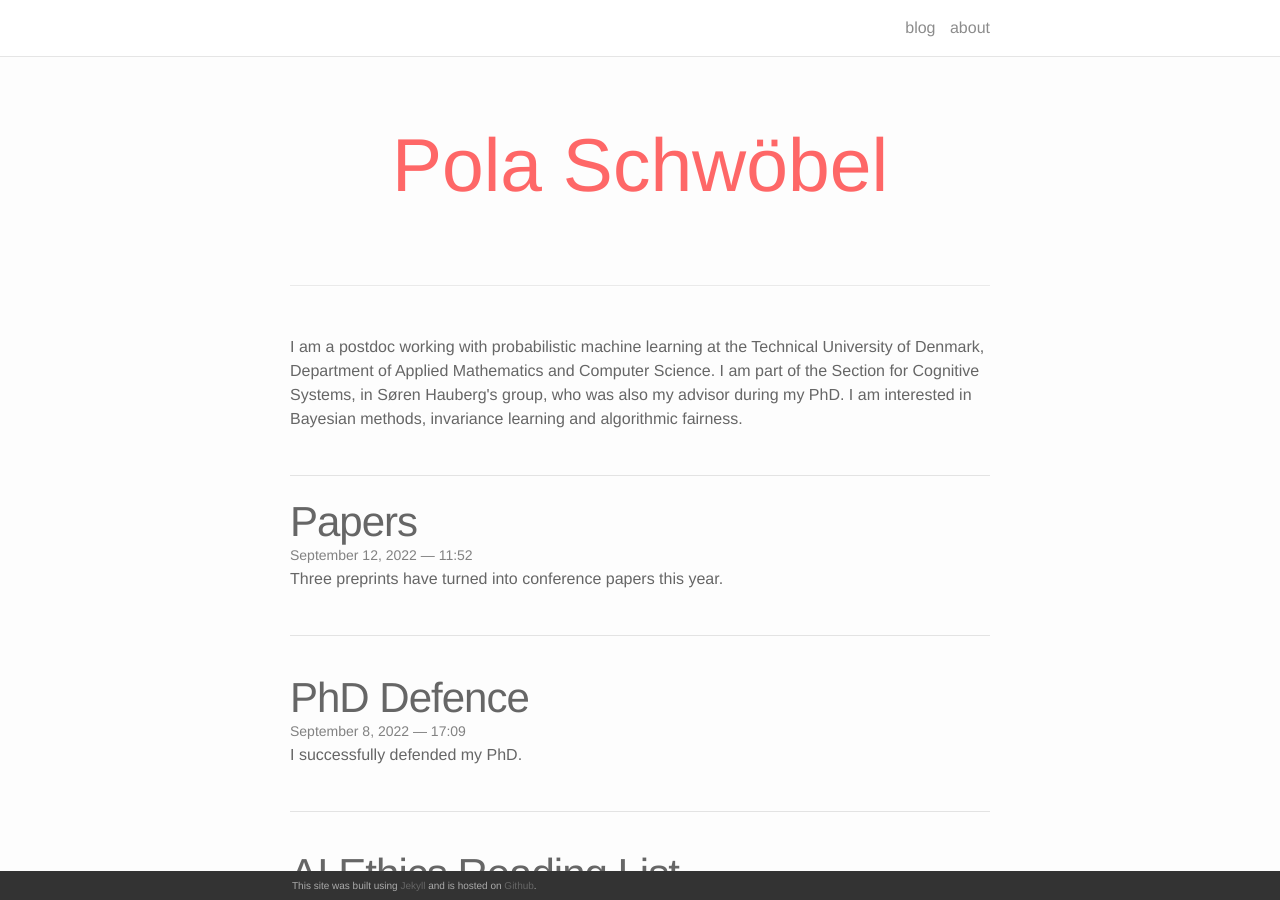
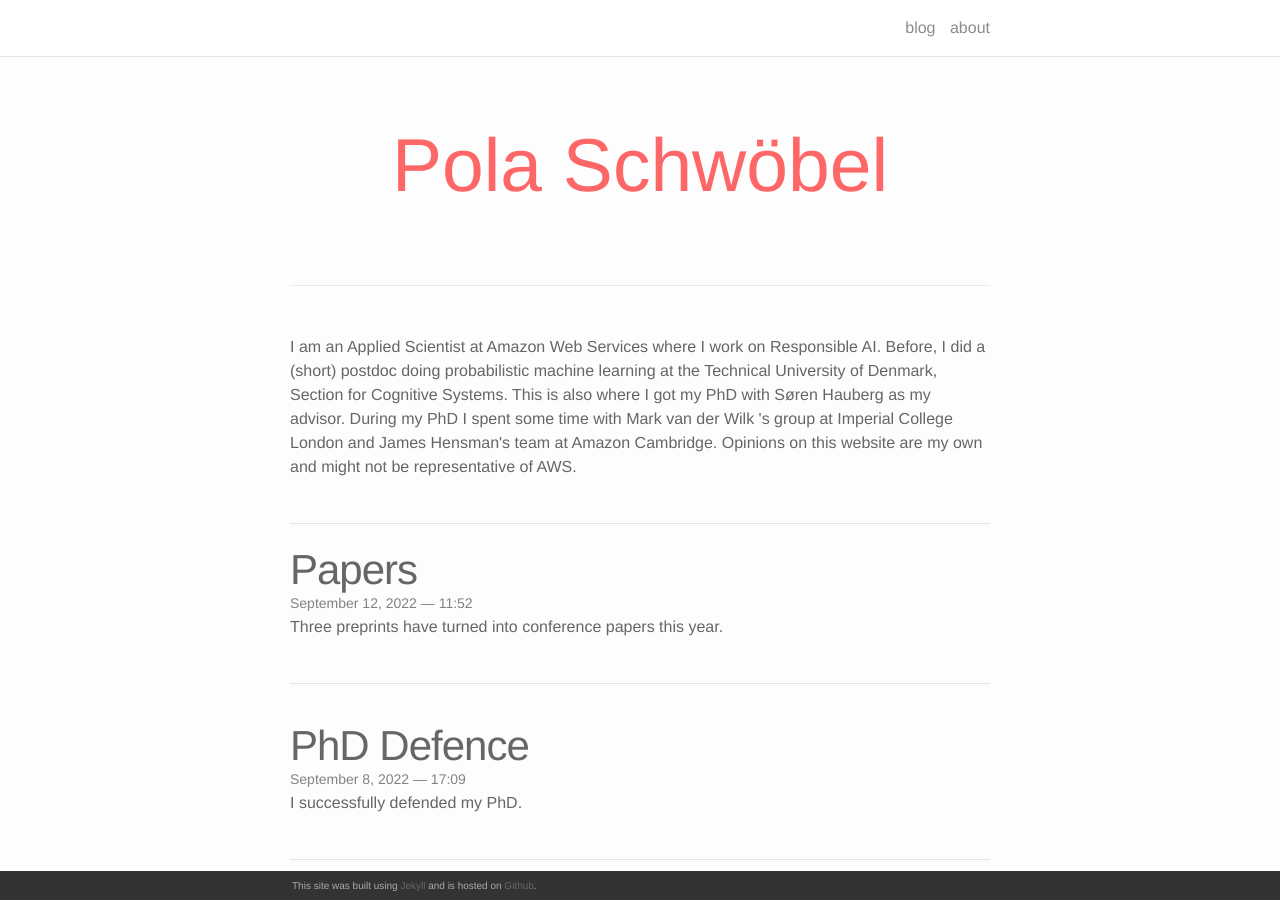
Before and after one commit to polaschwoebel/polaschwoebel.github.io, a Jekyll site: the page built from index.html, in a window 1280 px wide and 900 px high. Built offline with Jekyll 4.4.1, drawn with Linux system fonts in a browser that asks for light colours; nearby versions of some CDN libraries; the list of posts is cut into pages by our own code.

Commit message:
updated job

```diff
--- a/index.html
+++ b/index.html
@@ -10,7 +10,8 @@ layout: default
 
   <br/>
   <br/>
-  <p>I am a postdoc working with probabilistic machine learning at the Technical University of Denmark, Department of Applied Mathematics and Computer Science. I am part of the Section for Cognitive Systems, in <a href="http://www2.compute.dtu.dk/~sohau/">Søren Hauberg</a>'s group, who was also my advisor during my PhD. I am interested in Bayesian methods, invariance learning and algorithmic fairness.  </p>
+  <p>
+    I am an Applied Scientist at Amazon Web Services where I work on Responsible AI. Before, I did a (short) postdoc doing probabilistic machine learning at the Technical University of Denmark, Section for Cognitive Systems. This is also where I got my PhD with <a href="http://www2.compute.dtu.dk/~sohau/">Søren Hauberg</a> as my advisor. During my PhD I spent some time with <a href="https://mvdw.uk/#about">Mark van der Wilk</a> 's group at Imperial College London and <a href="https://scholar.google.com/citations?user=l8dX3ssAAAAJ&hl=en">James Hensman</a>'s team at Amazon Cambridge. Opinions on this website are my own and might not be representative of AWS. </p>
   <br/>
   <hr>
   <br/>
```
Also changed, not shown: 14 other files.
